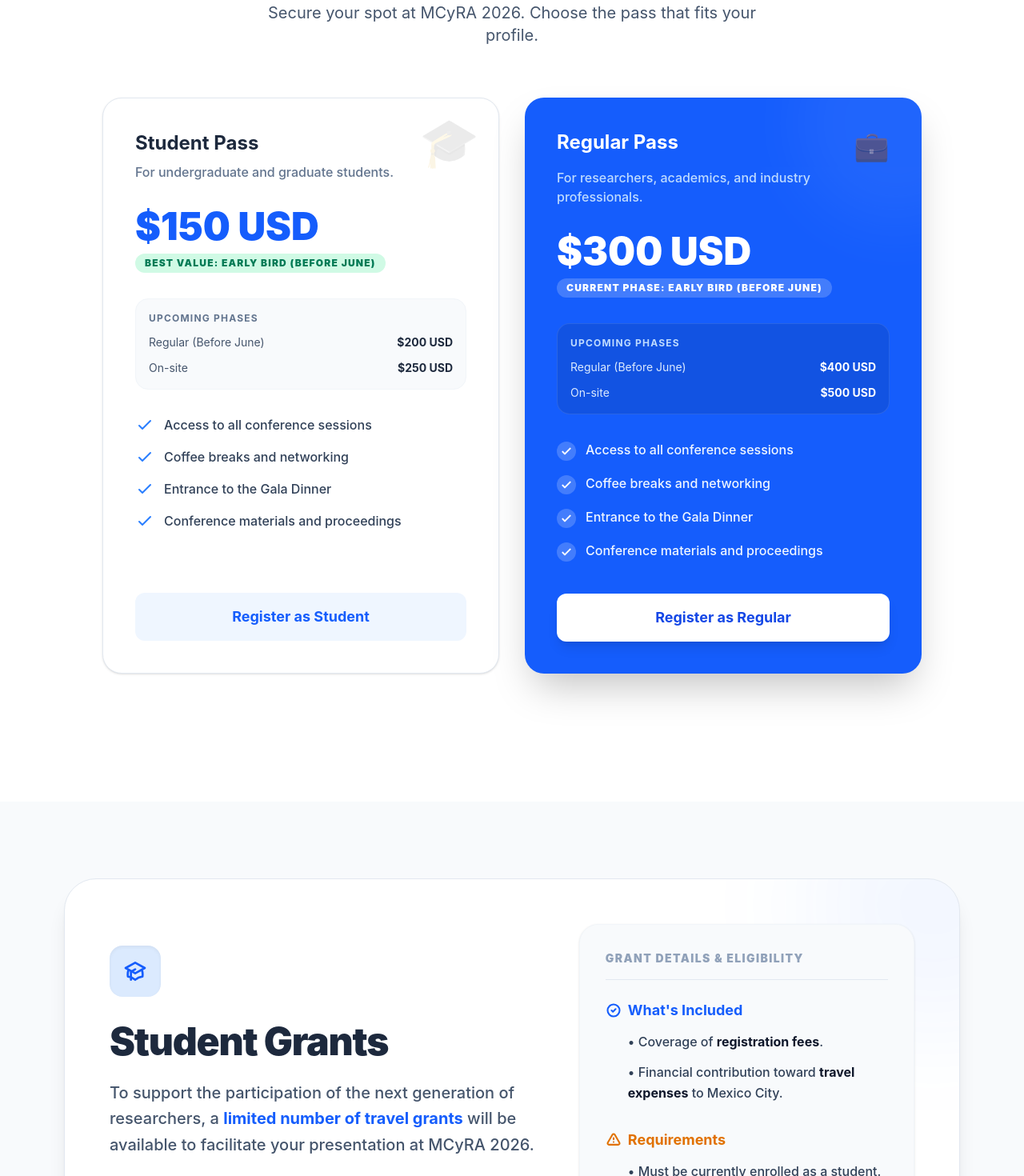
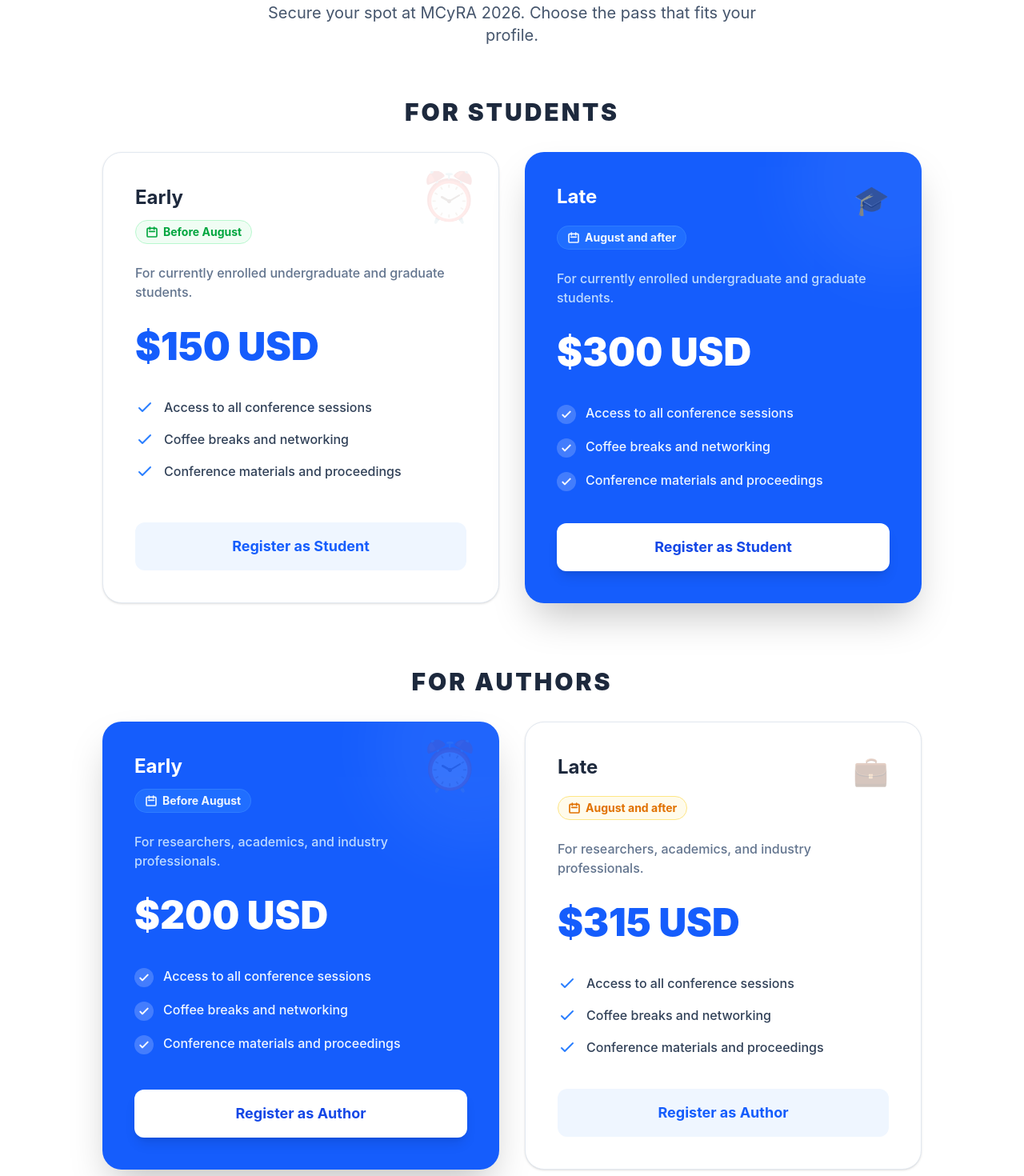
Before and after one commit to Karen616e/AMW2026, a React (Vite) app in the folder amw2026/: page /attend in a window 1280 px wide. Shown: the part 300-1770 px from the top of the page at 80% size. Built offline with nearby package versions, Linux system fonts and the light colour scheme.

Commit message:
Cambios en registration
- Tarjetas corregidas

```diff
--- a/amw2026/src/components/home/Registration.jsx
+++ b/amw2026/src/components/home/Registration.jsx
@@ -3,13 +3,14 @@
 const Registration = () => {
   // Asumimos que el primer elemento es el precio actual/Early Bird
   const currentFee = registrationFees[0];
+  // Asumimos que el segundo elemento (índice 0 de upcomingFees) es el precio Late
   const upcomingFees = registrationFees.slice(1);
+  const lateFee = upcomingFees[0] || currentFee; // Fallback por si acaso
 
-  // Lista de beneficios (lo que incluía tu nota amarilla)
+  // Lista de beneficios
   const includedFeatures = [
     "Access to all conference sessions",
     "Coffee breaks and networking",
-    "Entrance to the Gala Dinner",
     "Conference materials and proceedings"
   ];
 
@@ -17,7 +18,7 @@
     <section id="registration" className="py-24 bg-white dark:bg-slate-900 transition-colors duration-300">
       <div className="max-w-6xl mx-auto px-4">
 
-        {/* Encabezado */}
+        {/* --- ENCABEZADO --- */}
         <div className="text-center mb-16">
           <h2 className="text-4xl md:text-5xl font-black text-slate-800 dark:text-white mb-6 tracking-tight">
             Registration
@@ -28,40 +29,34 @@
           </p>
         </div>
 
-        {/* Tarjetas de Precios (SaaS Style) */}
-        <div className="grid grid-cols-1 md:grid-cols-2 gap-8 max-w-5xl mx-auto mb-16">
+        {/* ==========================================
+            SECCIÓN 1: ESTUDIANTES (Blanco -> Azul)
+            ========================================== */}
+        <div className="mb-20">
+          <h3 className="text-3xl font-black text-slate-800 dark:text-white mb-8 text-center uppercase tracking-widest">
+            For Students
+          </h3>
+          <div className="grid grid-cols-1 md:grid-cols-2 gap-8 max-w-5xl mx-auto">
 
-          {/* --- TARJETA 1: STUDENT --- */}
+            {/* --- STUDENT EARLY (White) --- */}
             <div className="flex flex-col bg-white dark:bg-slate-800 rounded-3xl p-8 md:p-10 border border-slate-200 dark:border-slate-700 shadow-sm hover:shadow-xl hover:-translate-y-2 transition-all duration-300 relative group">
               <div className="absolute top-0 right-0 p-6 opacity-10 group-hover:opacity-20 transition-opacity">
-              <span className="text-6xl">🎓</span>
+                <span className="text-6xl">⏰</span>
               </div>
 
-            <h3 className="text-2xl font-bold text-slate-800 dark:text-white mb-2">Student Pass</h3>
-            <p className="text-slate-500 dark:text-slate-400 font-medium mb-8">For undergraduate and graduate students.</p>
+              <h4 className="text-2xl font-bold text-slate-800 dark:text-white mb-3">Early</h4>
+              <div className="inline-flex items-center gap-1.5 px-3 py-1 rounded-full bg-green-50 dark:bg-green-900/30 text-green-600 dark:text-green-400 text-sm font-bold w-fit mb-6 border border-green-200 dark:border-green-800/50">
+                <svg className="w-4 h-4" fill="none" stroke="currentColor" viewBox="0 0 24 24"><path strokeLinecap="round" strokeLinejoin="round" strokeWidth="2.5" d="M8 7V3m8 4V3m-9 8h10M5 21h14a2 2 0 002-2V7a2 2 0 00-2-2H5a2 2 0 00-2 2v12a2 2 0 002 2z"></path></svg>
+                Before August
+              </div>
+              <p className="text-slate-500 dark:text-slate-400 font-medium mb-8">For currently enrolled undergraduate and graduate students.</p>
 
-            {/* Precio Principal */}
               <div className="mb-8">
                 <div className="flex items-end gap-2 mb-2">
                   <span className="text-5xl font-black text-blue-600 dark:text-blue-400">{currentFee.student}</span>
                 </div>
-              <span className="inline-block px-3 py-1 bg-emerald-100 dark:bg-emerald-900/40 text-emerald-700 dark:text-emerald-400 text-xs font-black uppercase tracking-widest rounded-full">
-                Best Value: {currentFee.type}
-              </span>
               </div>
 
-            {/* Fases Siguientes */}
-            <div className="space-y-3 mb-8 bg-slate-50 dark:bg-slate-900/50 p-4 rounded-2xl border border-slate-100 dark:border-slate-800">
-              <h4 className="text-xs font-bold text-slate-500 uppercase tracking-widest mb-3">Upcoming Phases</h4>
-              {upcomingFees.map((fee, idx) => (
-                <div key={idx} className="flex justify-between items-center text-sm">
-                  <span className="text-slate-600 dark:text-slate-400">{fee.type}</span>
-                  <span className="font-bold text-slate-800 dark:text-slate-200">{fee.student}</span>
-                </div>
-              ))}
-            </div>
-
-            {/* Features List */}
               <ul className="space-y-4 mb-10 flex-grow">
                 {includedFeatures.map((feature, idx) => (
                   <li key={idx} className="flex items-start gap-3">
@@ -76,40 +71,29 @@
               </button>
             </div>
 
-          {/* --- TARJETA 2: REGULAR (Destacada) --- */}
+            {/* --- STUDENT LATE (Blue) --- */}
             <div className="flex flex-col bg-blue-600 dark:bg-blue-700 rounded-3xl p-8 md:p-10 shadow-2xl hover:-translate-y-2 transition-transform duration-300 relative overflow-hidden text-white">
-            {/* Elemento decorativo de fondo */}
               <div className="absolute -top-24 -right-24 w-64 h-64 bg-white opacity-5 rounded-full blur-2xl"></div>
 
               <div className="relative z-10 flex-grow flex flex-col">
-              <div className="flex justify-between items-start mb-2">
-                <h3 className="text-2xl font-bold">Regular Pass</h3>
-                <span className="text-4xl opacity-50">💼</span>
+                <div className="flex justify-between items-start mb-3">
+                  <h4 className="text-2xl font-bold">Late</h4>
+                  <span className="text-4xl opacity-50">🎓</span>
                 </div>
-              <p className="text-blue-200 font-medium mb-8">For researchers, academics, and industry professionals.</p>
 
-              {/* Precio Principal */}
+                <div className="inline-flex items-center gap-1.5 px-3 py-1 rounded-full bg-blue-500/50 text-blue-50 text-sm font-bold w-fit mb-6 backdrop-blur-sm border border-blue-400/30">
+                  <svg className="w-4 h-4" fill="none" stroke="currentColor" viewBox="0 0 24 24"><path strokeLinecap="round" strokeLinejoin="round" strokeWidth="2.5" d="M8 7V3m8 4V3m-9 8h10M5 21h14a2 2 0 002-2V7a2 2 0 00-2-2H5a2 2 0 00-2 2v12a2 2 0 002 2z"></path></svg>
+                  August and after
+                </div>
+
+                <p className="text-blue-200 font-medium mb-8">For currently enrolled undergraduate and graduate students.</p>
+
                 <div className="mb-8">
                   <div className="flex items-end gap-2 mb-2">
-                  <span className="text-5xl font-black">{currentFee.regular}</span>
+                    <span className="text-5xl font-black">{lateFee.student}</span>
                   </div>
-                <span className="inline-block px-3 py-1 bg-white/20 text-white text-xs font-black uppercase tracking-widest rounded-full backdrop-blur-md">
-                  Current Phase: {currentFee.type}
-                </span>
                 </div>
 
-              {/* Fases Siguientes */}
-              <div className="space-y-3 mb-8 bg-black/10 p-4 rounded-2xl border border-white/10">
-                <h4 className="text-xs font-bold text-blue-200 uppercase tracking-widest mb-3">Upcoming Phases</h4>
-                {upcomingFees.map((fee, idx) => (
-                  <div key={idx} className="flex justify-between items-center text-sm">
-                    <span className="text-blue-100">{fee.type}</span>
-                    <span className="font-bold">{fee.regular}</span>
-                  </div>
-                ))}
-              </div>
-
-              {/* Features List */}
                 <ul className="space-y-4 mb-10 flex-grow">
                   {includedFeatures.map((feature, idx) => (
                     <li key={idx} className="flex items-start gap-3">
@@ -122,11 +106,100 @@
                 </ul>
 
                 <button className="w-full py-4 rounded-xl font-bold text-lg bg-white text-blue-700 hover:bg-blue-50 transition-colors duration-300 shadow-lg">
-                Register as Regular
+                  Register as Student
                 </button>
               </div>
             </div>
 
+          </div>
+        </div>
+
+        {/* ==========================================
+            SECCIÓN 2: AUTORES (Azul -> Blanco)
+            ========================================== */}
+        <div className="mb-16">
+          <h3 className="text-3xl font-black text-slate-800 dark:text-white mb-8 text-center uppercase tracking-widest">
+            For Authors
+          </h3>
+          <div className="grid grid-cols-1 md:grid-cols-2 gap-8 max-w-5xl mx-auto">
+
+            {/* --- AUTHOR EARLY (Blue) --- */}
+            <div className="flex flex-col bg-blue-600 dark:bg-blue-700 rounded-3xl p-8 md:p-10 shadow-2xl hover:-translate-y-2 transition-transform duration-300 relative overflow-hidden text-white group">
+              <div className="absolute -top-24 -right-24 w-64 h-64 bg-white opacity-5 rounded-full blur-2xl"></div>
+              <div className="absolute top-0 right-0 p-6 opacity-10 group-hover:opacity-20 transition-opacity z-0">
+                <span className="text-6xl">⏰</span>
+              </div>
+
+              <div className="relative z-10 flex-grow flex flex-col">
+                <div className="flex justify-between items-start mb-3">
+                  <h4 className="text-2xl font-bold">Early</h4>
+                </div>
+
+                <div className="inline-flex items-center gap-1.5 px-3 py-1 rounded-full bg-blue-500/50 text-blue-50 text-sm font-bold w-fit mb-6 backdrop-blur-sm border border-blue-400/30">
+                  <svg className="w-4 h-4" fill="none" stroke="currentColor" viewBox="0 0 24 24"><path strokeLinecap="round" strokeLinejoin="round" strokeWidth="2.5" d="M8 7V3m8 4V3m-9 8h10M5 21h14a2 2 0 002-2V7a2 2 0 00-2-2H5a2 2 0 00-2 2v12a2 2 0 002 2z"></path></svg>
+                  Before August
+                </div>
+
+                <p className="text-blue-200 font-medium mb-8">For researchers, academics, and industry professionals.</p>
+
+                <div className="mb-8">
+                  <div className="flex items-end gap-2 mb-2">
+                    <span className="text-5xl font-black">{currentFee.regular}</span>
+                  </div>
+                </div>
+
+                <ul className="space-y-4 mb-10 flex-grow">
+                  {includedFeatures.map((feature, idx) => (
+                    <li key={idx} className="flex items-start gap-3">
+                      <div className="w-6 h-6 rounded-full bg-white/20 flex items-center justify-center flex-shrink-0 mt-0.5">
+                        <svg className="w-4 h-4 text-white" fill="none" stroke="currentColor" viewBox="0 0 24 24"><path strokeLinecap="round" strokeLinejoin="round" strokeWidth="3" d="M5 13l4 4L19 7"/></svg>
+                      </div>
+                      <span className="font-medium text-blue-50">{feature}</span>
+                    </li>
+                  ))}
+                </ul>
+
+                <button className="w-full py-4 rounded-xl font-bold text-lg bg-white text-blue-700 hover:bg-blue-50 transition-colors duration-300 shadow-lg">
+                  Register as Author
+                </button>
+              </div>
+            </div>
+
+            {/* --- AUTHOR LATE (White) --- */}
+            <div className="flex flex-col bg-white dark:bg-slate-800 rounded-3xl p-8 md:p-10 border border-slate-200 dark:border-slate-700 shadow-sm hover:shadow-xl hover:-translate-y-2 transition-all duration-300 relative">
+              <div className="flex justify-between items-start mb-3">
+                <h4 className="text-2xl font-bold text-slate-800 dark:text-white">Late</h4>
+                <span className="text-4xl opacity-30 dark:opacity-50">💼</span>
+              </div>
+
+              <div className="inline-flex items-center gap-1.5 px-3 py-1 rounded-full bg-amber-50 dark:bg-amber-900/30 text-amber-600 dark:text-amber-400 text-sm font-bold w-fit mb-6 border border-amber-200 dark:border-amber-800/50">
+                <svg className="w-4 h-4" fill="none" stroke="currentColor" viewBox="0 0 24 24"><path strokeLinecap="round" strokeLinejoin="round" strokeWidth="2.5" d="M8 7V3m8 4V3m-9 8h10M5 21h14a2 2 0 002-2V7a2 2 0 00-2-2H5a2 2 0 00-2 2v12a2 2 0 002 2z"></path></svg>
+                August and after
+              </div>
+
+              <p className="text-slate-500 dark:text-slate-400 font-medium mb-8">For researchers, academics, and industry professionals.</p>
+
+              <div className="mb-8">
+                <div className="flex items-end gap-2 mb-2">
+                  <span className="text-5xl font-black text-blue-600 dark:text-blue-400">{lateFee.regular}</span>
+                </div>
+              </div>
+
+              <ul className="space-y-4 mb-10 flex-grow">
+                {includedFeatures.map((feature, idx) => (
+                  <li key={idx} className="flex items-start gap-3">
+                    <svg className="w-6 h-6 text-blue-500 flex-shrink-0" fill="none" stroke="currentColor" viewBox="0 0 24 24"><path strokeLinecap="round" strokeLinejoin="round" strokeWidth="2" d="M5 13l4 4L19 7"/></svg>
+                    <span className="text-slate-700 dark:text-slate-300 font-medium">{feature}</span>
+                  </li>
+                ))}
+              </ul>
+
+              <button className="w-full py-4 rounded-xl font-bold text-lg bg-blue-50 dark:bg-slate-700 text-blue-600 dark:text-blue-400 hover:bg-blue-600 hover:text-white transition-colors duration-300">
+                Register as Author
+              </button>
+            </div>
+
+          </div>
         </div>
 
       </div>
--- a/amw2026/src/components/layout/Navbar.jsx
+++ b/amw2026/src/components/layout/Navbar.jsx
@@ -60,7 +60,8 @@
       <div className="max-w-7xl mx-auto px-4 sm:px-6 lg:px-10">
         <div className="flex justify-between items-center h-16">
 
-          <Link to="/" className="flex items-center gap-3 group">
+          {/* Logo y Nombre */}
+          <Link to="/" onClick={() => setIsOpen(false)} className="flex items-center gap-3 group">
             <img src="Logo 1.jpeg"
               alt="MCyRA logo"
               className="rounded-full h-14 w-14 md:h-16 md:w-16 object-cover border-2 border-transparent group-hover:border-blue-500 transition-all shadow-sm"
@@ -73,6 +74,7 @@
           </Link>
 
           <div className="flex items-center gap-4 md:gap-10">
+            {/* --- MENÚ DE ESCRITORIO --- */}
             <div className="hidden lg:flex space-x-12 items-center">
               {menuItems.map((item) => {
                 const isActive = location.pathname === item.path ||
@@ -125,6 +127,9 @@
               })}
             </div>
 
+            {/* --- CONTROLES (Theme & Mobile Toggle) --- */}
+            <div className="flex items-center gap-2">
+              {/* Botón de Modo Oscuro */}
               <button
                 onClick={toggleTheme}
                 className={`p-3 rounded-full transition-all hover:scale-110 active:scale-90 shadow-sm ${
@@ -132,6 +137,7 @@
                     ? 'text-slate-600 hover:bg-slate-100 dark:text-slate-300 dark:hover:bg-slate-800'
                     : 'text-white hover:bg-white/20'
                 }`}
+                aria-label="Toggle Dark Mode"
               >
                 {theme === 'dark' ? (
                   <svg className="w-7 h-7" fill="none" viewBox="0 0 24 24" stroke="currentColor">
@@ -143,9 +149,93 @@
                   </svg>
                 )}
               </button>
+
+              {/* Botón de Hamburguesa (Solo Móvil) */}
+              <button
+                onClick={() => setIsOpen(!isOpen)}
+                className={`lg:hidden p-2 rounded-lg transition-colors ${
+                  isSolid
+                    ? 'text-slate-600 hover:bg-slate-100 dark:text-slate-300 dark:hover:bg-slate-800'
+                    : 'text-white hover:bg-white/20'
+                }`}
+                aria-label="Toggle Menu"
+              >
+                {isOpen ? (
+                  <svg className="h-8 w-8" fill="none" viewBox="0 0 24 24" stroke="currentColor">
+                    <path strokeLinecap="round" strokeLinejoin="round" strokeWidth={2.5} d="M6 18L18 6M6 6l12 12" />
+                  </svg>
+                ) : (
+                  <svg className="h-8 w-8" fill="none" viewBox="0 0 24 24" stroke="currentColor">
+                    <path strokeLinecap="round" strokeLinejoin="round" strokeWidth={2.5} d="M4 6h16M4 12h16M4 18h16" />
+                  </svg>
+                )}
+              </button>
+            </div>
+
           </div>
         </div>
       </div>
+
+      {/* --- MENÚ MÓVIL DESPLEGABLE --- */}
+      {isOpen && (
+        <div className="lg:hidden bg-white dark:bg-slate-900 border-t border-slate-100 dark:border-slate-800 shadow-2xl absolute w-full left-0 top-full">
+          <div className="px-4 pt-4 pb-8 space-y-3 max-h-[80vh] overflow-y-auto">
+            {menuItems.map((item) => {
+              const isActive = location.pathname === item.path ||
+                               (item.dropdown && item.dropdown.some(d => location.pathname === d.path && !d.tba));
+
+              return (
+                <div key={item.name} className="flex flex-col">
+                  {item.dropdown ? (
+                    // Elemento con Dropdown en Móvil
+                    <div className="mb-2">
+                      <div className="px-4 py-3 text-sm font-black text-blue-600 dark:text-blue-400 uppercase tracking-widest">
+                        {item.name}
+                      </div>
+                      <div className="flex flex-col space-y-1 pl-4 border-l-2 border-slate-100 dark:border-slate-800 ml-4 mt-1">
+                        {item.dropdown.map((dropItem) => (
+                          dropItem.tba ? (
+                            <div key={dropItem.name} className="flex items-center justify-between px-4 py-3 text-lg font-bold text-slate-400 dark:text-slate-600 cursor-not-allowed select-none">
+                              <span>{dropItem.name}</span>
+                              <span className="text-xs bg-slate-100 dark:bg-slate-800 text-slate-400 dark:text-slate-500 px-2 py-1 rounded-full uppercase tracking-widest">TBA</span>
+                            </div>
+                          ) : (
+                            <Link
+                              key={dropItem.name}
+                              to={dropItem.path}
+                              onClick={() => setIsOpen(false)}
+                              className={`block px-4 py-3 text-lg font-bold rounded-xl transition-all ${
+                                location.pathname === dropItem.path
+                                  ? 'bg-blue-50 text-blue-700 dark:bg-slate-800 dark:text-blue-400'
+                                  : 'text-slate-600 dark:text-slate-300 hover:bg-slate-50 dark:hover:bg-slate-800'
+                              }`}
+                            >
+                              {dropItem.name}
+                            </Link>
+                          )
+                        ))}
+                      </div>
+                    </div>
+                  ) : (
+                    // Elemento normal en Móvil
+                    <Link
+                      to={item.path}
+                      onClick={() => setIsOpen(false)}
+                      className={`block px-4 py-4 text-xl font-bold rounded-xl transition-all ${
+                        isActive && !item.dropdown
+                          ? 'bg-blue-600 text-white dark:bg-blue-600'
+                          : 'text-slate-700 dark:text-slate-200 hover:bg-slate-100 dark:hover:bg-slate-800'
+                      }`}
+                    >
+                      {item.name}
+                    </Link>
+                  )}
+                </div>
+              );
+            })}
+          </div>
+        </div>
+      )}
     </nav>
   );
 };
--- a/amw2026/src/data/dates.js
+++ b/amw2026/src/data/dates.js
@@ -7,7 +7,7 @@
     },
 {
     event: "Full Paper Submission Deadline",
-    date: "June 07, 2026",
+    date: "June 14, 2026",
     status: "upcoming",
     note: ""
 },
--- a/amw2026/src/data/registration.js
+++ b/amw2026/src/data/registration.js
@@ -1,5 +1,12 @@
 export const registrationFees = [
-  { type: "Early Bird (Before June)", student: "$150 USD", regular: "$300 USD" },
-  { type: "Regular (Before June)", student: "$200 USD", regular: "$400 USD" },
-  { type: "On-site", student: "$250 USD", regular: "$500 USD" },
+  {
+    type: "Early Bird (Before August)",
+    student: "$150 USD",
+    regular: "$200 USD"
+  },
+  {
+    type: "Late (August and after)",
+    student: "$300 USD",
+    regular: "$315 USD"
+  }
 ];
```
Lines whose indentation alone changed are shown as unchanged.
